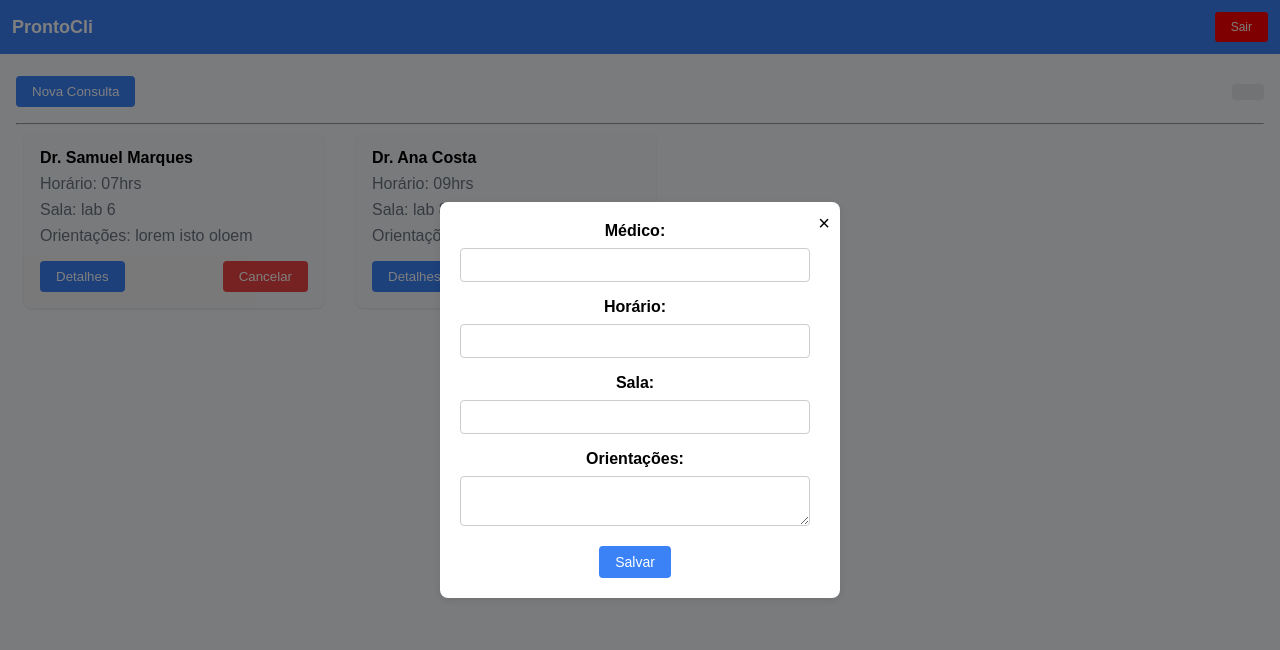
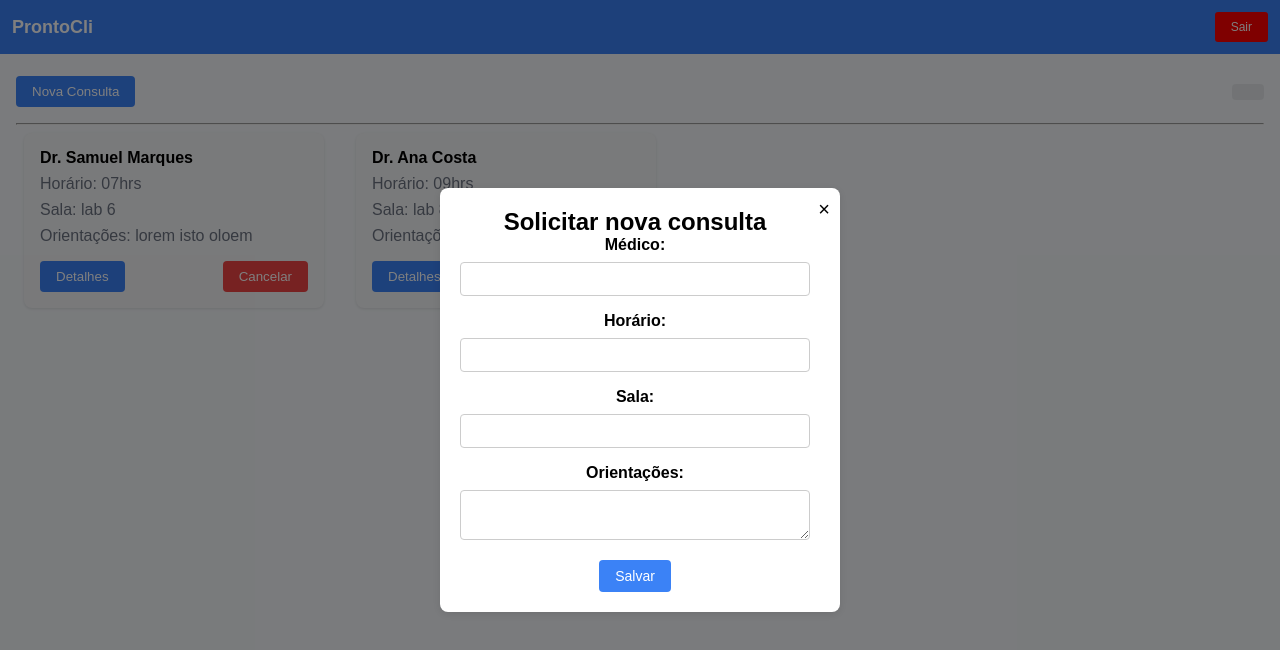
Before and after one commit to Augusto240/ProntoClin, a React (Vite) app in the folder ReactProntoClin/prontoclin/: page /tela-paciente in a window 1280 px wide. Both pictures are taken after a click on the button "Nova Consulta". Shown: the top 650 px of the page. Built offline with nearby package versions, Linux system fonts and the light colour scheme.

Commit message:
alterações no layout

```diff
--- a/ReactProntoClin/prontoclin/src/pages/pagina-paciente/TelaPaciente.jsx
+++ b/ReactProntoClin/prontoclin/src/pages/pagina-paciente/TelaPaciente.jsx
@@ -78,6 +78,7 @@ const TelaPaciente = () => {
 
       <Modal isOpen={isModalOpen} onClose={() => setIsModalOpen(false)}>
         <form onSubmit={handleSubmit}>
+          <h2>Solicitar nova consulta</h2>
           <div className="form-group">
             <label>Médico:</label>
             <input
```
